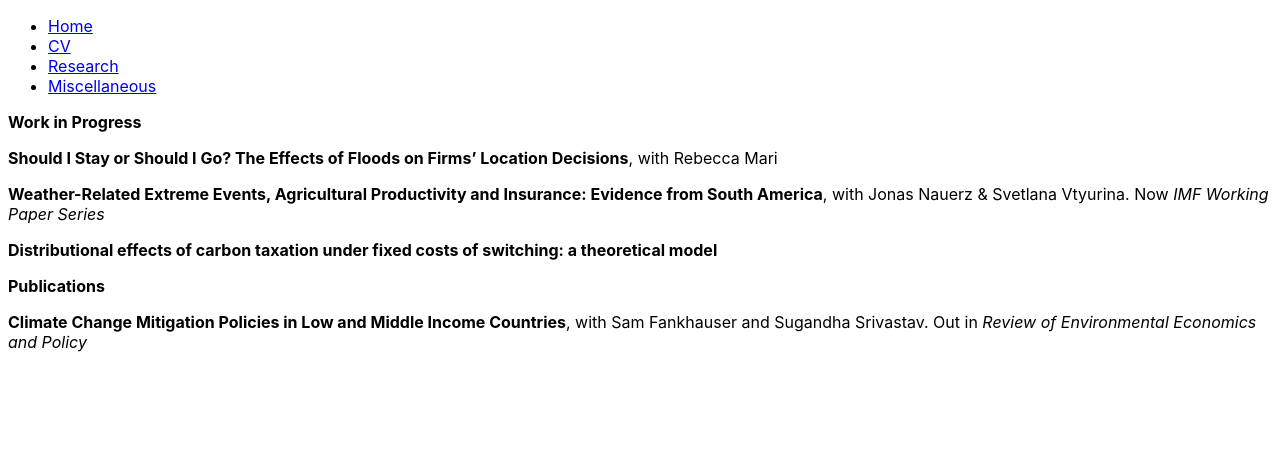
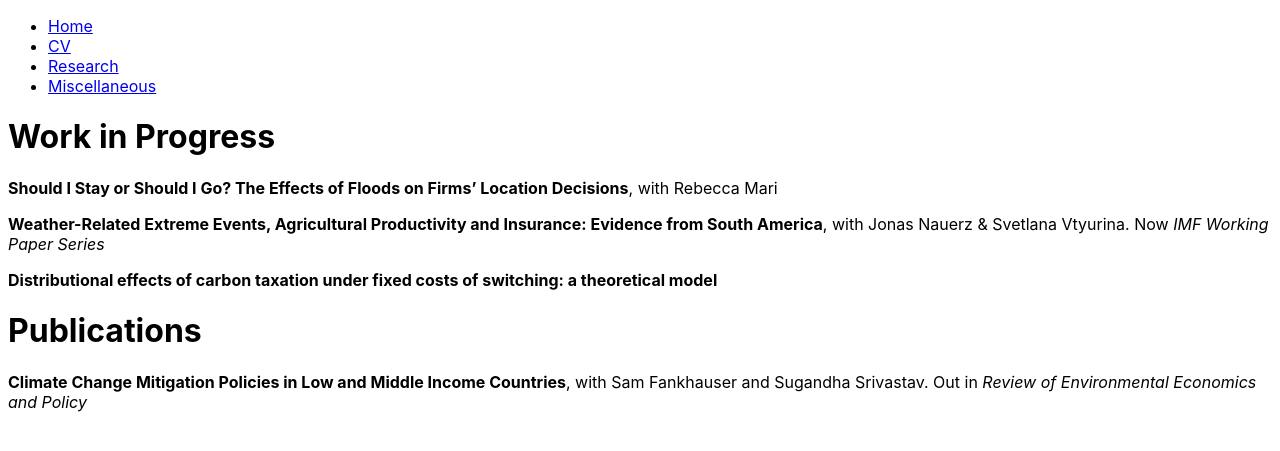
Before and after one commit to JulietteCx/juliettecx.github.io, a Jekyll site: the page built from _pages/research.md, in a window 1280 px wide. Shown: the top 451 px of the page. Built offline with Jekyll 4.4.1, drawn with Linux system fonts in a browser that asks for light colours.

```diff
--- a/_pages/research.md
+++ b/_pages/research.md
@@ -6,7 +6,11 @@ author_profile: true
 ---
 
 
-**Work in Progress**
+
+Work in Progress
+======
+
+
 
 **Should I Stay or Should I Go? The Effects of Floods on Firms' Location Decisions**, with Rebecca Mari
 
@@ -15,7 +19,9 @@ author_profile: true
 **Distributional effects of carbon taxation under fixed costs of switching: a theoretical model**
 
 
-**Publications**
+Publications
+======
+
 
 
 **Climate Change Mitigation Policies in Low and Middle Income Countries**, with Sam Fankhauser and Sugandha Srivastav. Out in _Review of Environmental Economics and Policy_
```
